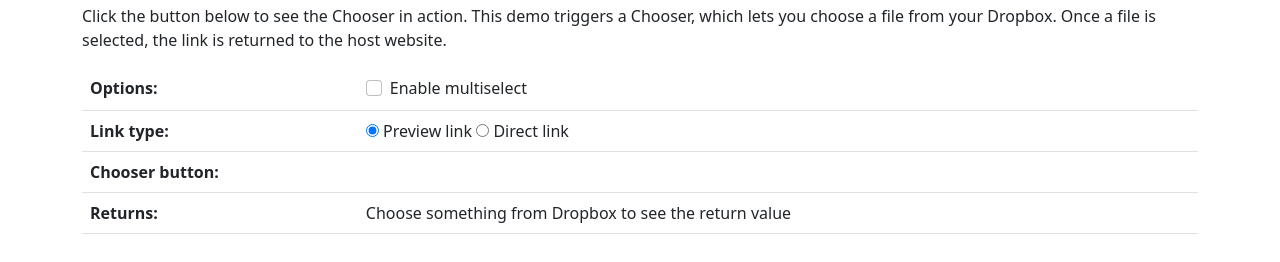
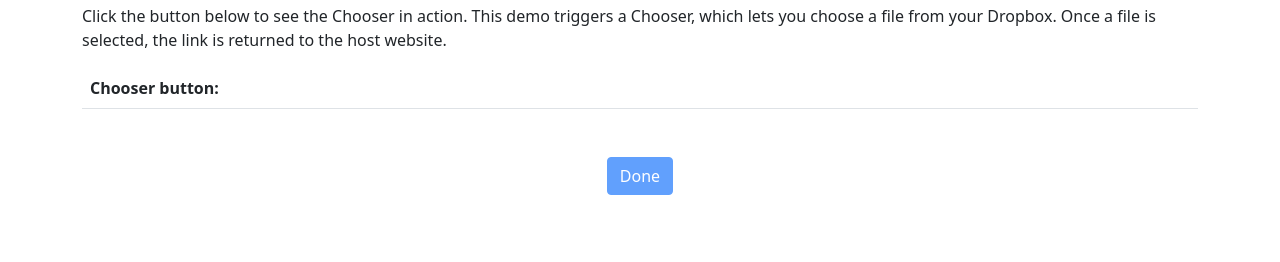
Before and after one commit to ti-hardikshah/DropBox_API, a plain HTML site: page index.html in a window 1280 px wide. Shown: the part 90-352 px from the top of the page. Drawn offline with nearby package versions, Linux system fonts and the light colour scheme; a script that the page names is missing.

Commit message:
Update index.html

```diff
--- a/index.html
+++ b/index.html
@@ -17,39 +17,26 @@
         <table class="table">
             <tbody>
               <tr>
-                <th scope="row">Options:</th>
-                <td>
-                    <div class="form-check">
-                        <input class="form-check-input" type="checkbox" value="" id="flexCheckDefault">
-                        <label class="form-check-label" for="flexCheckDefault">
-                            Enable multiselect
-                        </label>
-                      </div>
-                </td>
-              </tr>
-              <tr>
-                <th scope="row">Link type:</th>
-                <td>
-                    <input type="radio" checked="" id="preview-link" value="preview" name="link-type">
-                    <label for="preview-link">Preview link</label>
-                    <input type="radio" id="direct-link" value="direct" name="link-type">
-                    <label for="direct-link">Direct link</label>
-                </td>
-              </tr>
-              <tr>
                 <th scope="row">Chooser button:</th>
                 <td>
                     <div id="dropbox-container"></div>
                 </td>
               </tr>
-              <tr>
+              <tr hidden>
                 <th scope="row">Returns:</th>
                 <td>
-                    <div id="demo-urls">Choose something from Dropbox to see the return value</div>
+                    <div>
+                      <ul class="list-group" id="demo-urls">
+                      </ul>
+                    </div>
+                    <div id="file-json"></div>
                 </td>
               </tr>
             </tbody>
           </table>
+          <div class="text-center mt-5">
+            <button id="done-button" type="button" class="btn btn-primary" disabled>Done</button>
+          </div>
     </div>
 
     <script type="text/javascript" src="https://www.dropbox.com/static/api/2/dropins.js" id="dropboxjs" data-app-key="o6on5kyogv098cb"></script>
```
